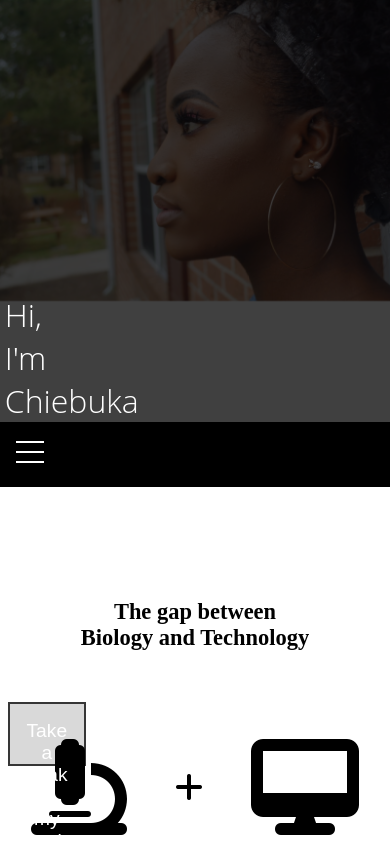
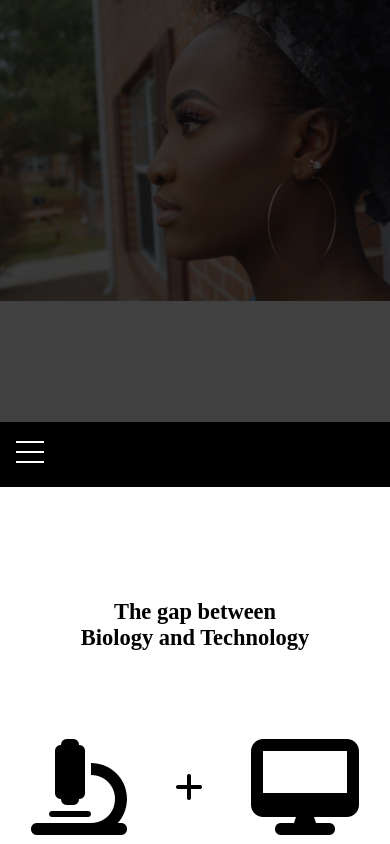
Before and after one commit to cenwachukwu/portfolio, a React (Create React App) app: page / in a window 390 px wide. Shown: the top 844 px of the page. Built offline with nearby package versions, Linux system fonts and the light colour scheme; a web font is replaced by a local one.

Commit message:
maker the header responsive

```diff
--- a/src/Home/Home.css
+++ b/src/Home/Home.css
@@ -2,7 +2,7 @@ header{
     margin: 0px;
     padding: 0px;
     width: 100%;
-    height: 50vh;
+    height: 100vh;
 }
 
 :root {
@@ -96,16 +96,12 @@ li{
 /* ----------- iPad Pro 12.9" ----------- */
 @media only screen and (max-width: 1024px){
     .fixedHeader:before {
-        content: '';
         background: url('../images/backupheader.JPG') no-repeat;
         background-size: contain;
-        background-attachment: fixed;
-        position: absolute;
-        top: 0;
-        left: 0;
-        width: 100%;
-        height: 100%;
-        z-index: -1;
+    }
+
+    header{
+        height: 50vh;
     }
 }
 
--- a/src/Home/Home.js
+++ b/src/Home/Home.js
@@ -12,7 +12,7 @@ function Home() {
     <div className="App">
       <header>
         <div className="fixedHeader">
-          <div className="headertext">
+          {/* <div className="headertext">
             <p className="headertextptag">Hi, I'm Chiebuka</p>
             <p className="headertextptag">Software Engineer | Creative | Biologist</p>
             <a href="#Portfolio">
@@ -20,7 +20,7 @@ function Home() {
                 Take a peak at my work
               </button>
             </a>
-          </div>
+          </div> */}
         </div>
       </header>
       <Navbar />
```
